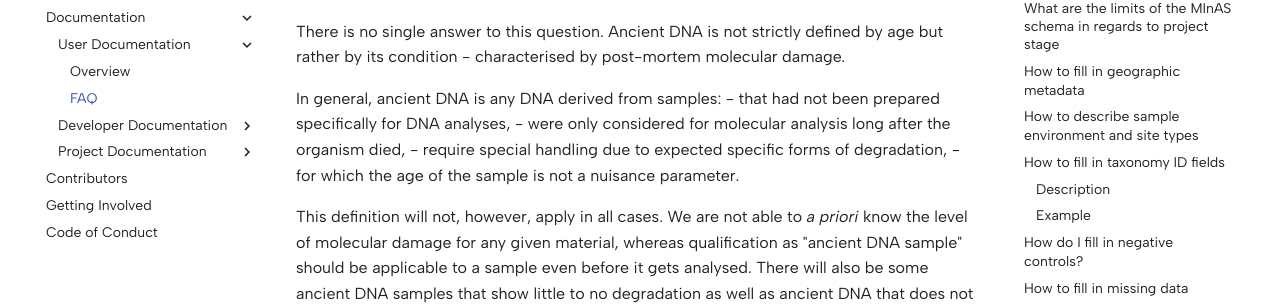
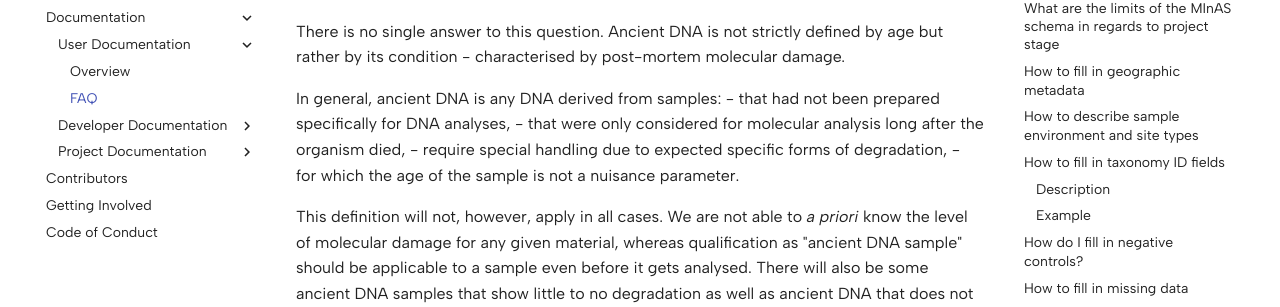
Before and after one commit to MIxS-MInAS/MIxS-MInAS.github.io, an MkDocs documentation site: the page built from docs/documentation/user-documentation/faq.md, in a window 1280 px wide and 900 px high, scrolled down 419 px. Shown: the part 171-478 px from the top of the window. Built offline with MkDocs 1.6.1 and Material for MkDocs 9.7.7, drawn with Linux system fonts in a browser that asks for light colours; comment, search, counter and statistics services are not loaded.

Commit message:
Update docs/documentation/user-documentation/faq.md
Co-authored-by: Deon de Jager <dejager4@gmail.com>

```diff
--- a/docs/documentation/user-documentation/faq.md
+++ b/docs/documentation/user-documentation/faq.md
@@ -21,7 +21,7 @@ Ancient DNA is not strictly defined by age but rather by its condition - charact
 
 In general, ancient DNA is any DNA derived from samples:
   - that had not been prepared specifically for DNA analyses,
-  - were only considered for molecular analysis long after the organism died,
+  - that were only considered for molecular analysis long after the organism died,
   - require special handling due to expected specific forms of degradation,
   - for which the age of the sample is not a nuisance parameter.
 
```
